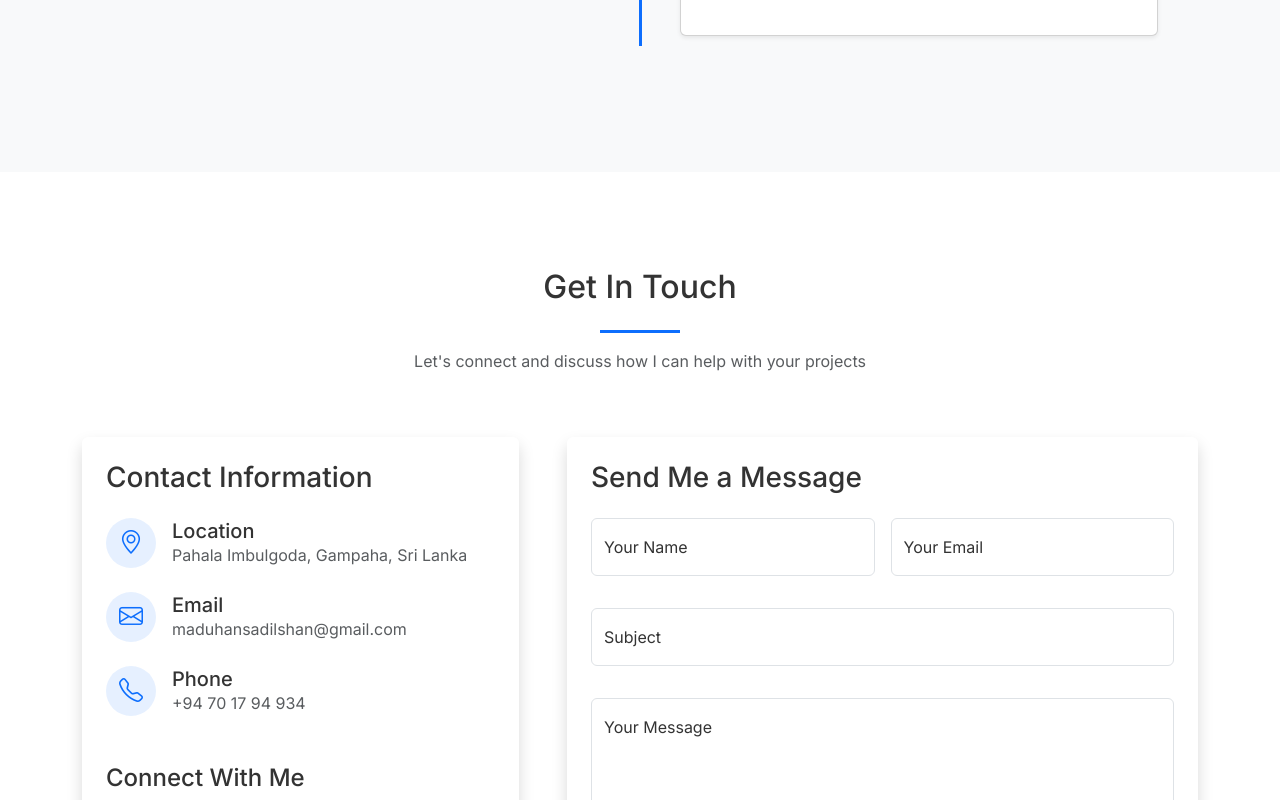
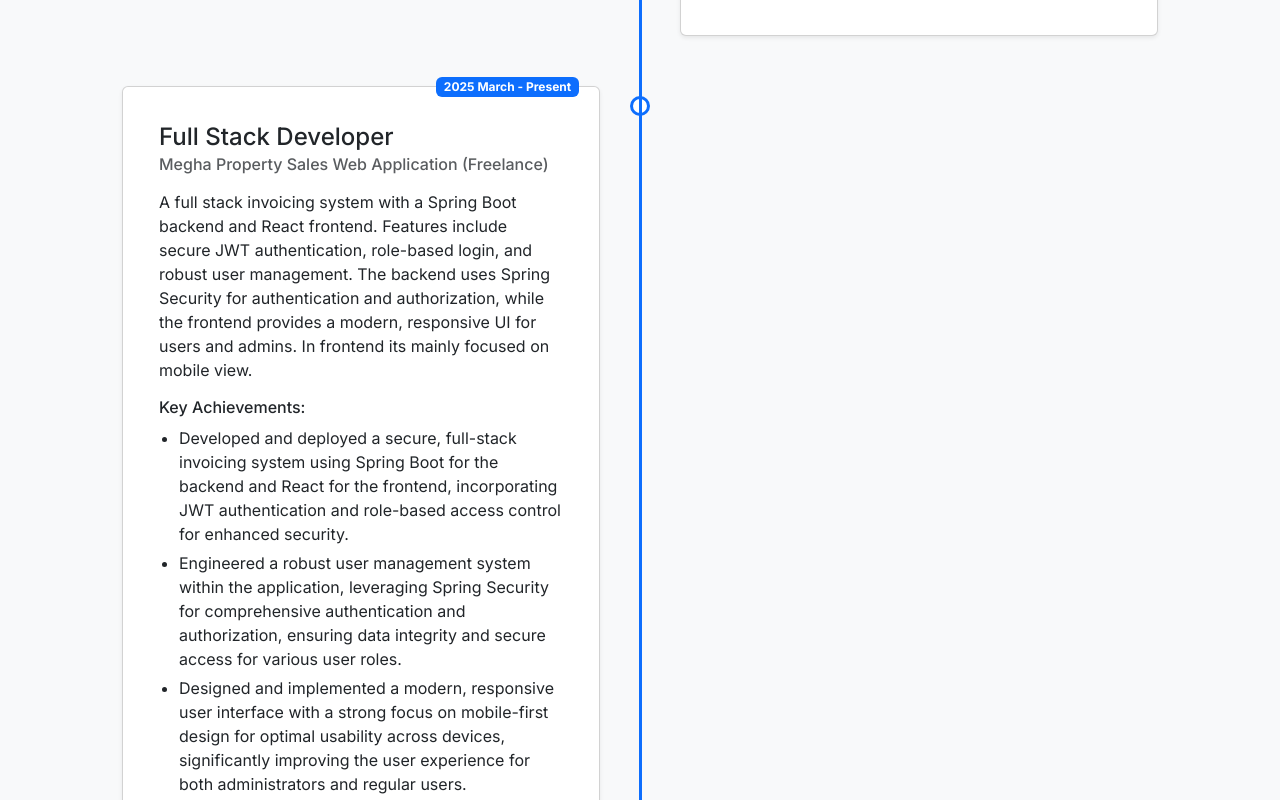
Before and after one commit to sandaru-sdm/sandaru_gunathilake-portfolio, a React (Vite) app: page / in a window 1280 px wide. Shown: the part 8280-9080 px from the top of the page. Built offline with nearby package versions, Linux system fonts and the light colour scheme.

Commit message:
add new work experience (Megha Property sales)

```diff
--- a/src/data/portfolioData.js
+++ b/src/data/portfolioData.js
@@ -202,6 +202,19 @@ const portfolioData = {
         "Delivered the project on time with positive client feedback",
       ],
     },
+    {
+      id: 3,
+      company: "Megha Property Sales Web Application (Freelance)",
+      position: "Full Stack Developer",
+      period: "2025 March - Present",
+      description:
+        "A full stack invoicing system with a Spring Boot backend and React frontend. Features include secure JWT authentication, role-based login, and robust user management. The backend uses Spring Security for authentication and authorization, while the frontend provides a modern, responsive UI for users and admins. In frontend its mainly focused on mobile view.",
+      achievements: [
+        "Developed and deployed a secure, full-stack invoicing system using Spring Boot for the backend and React for the frontend, incorporating JWT authentication and role-based access control for enhanced security.",
+        "Engineered a robust user management system within the application, leveraging Spring Security for comprehensive authentication and authorization, ensuring data integrity and secure access for various user roles.",
+        "Designed and implemented a modern, responsive user interface with a strong focus on mobile-first design for optimal usability across devices, significantly improving the user experience for both administrators and regular users.",
+      ],
+    },
   ],
 
   education: [
```
